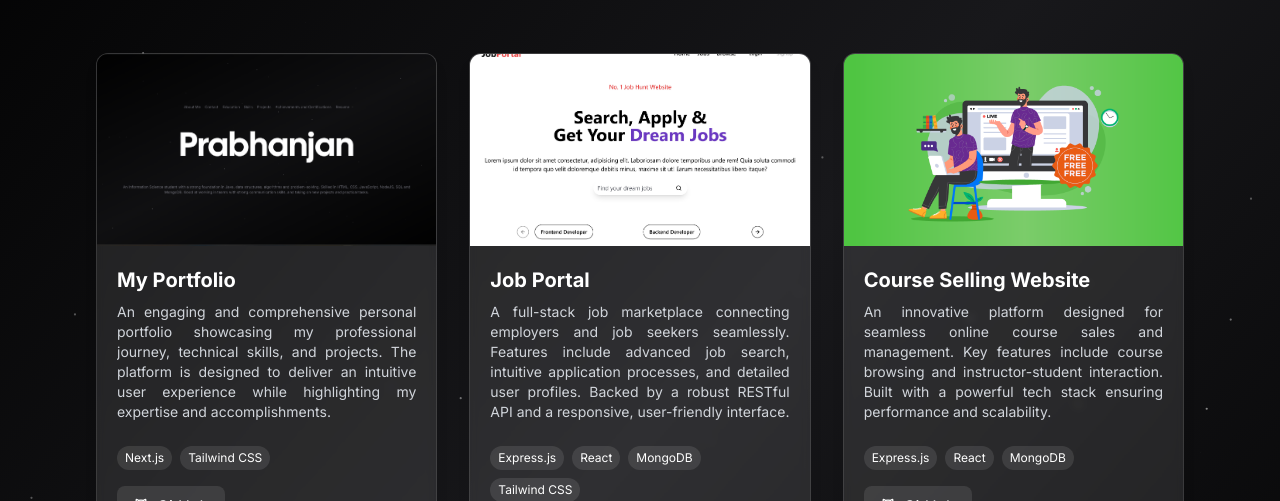
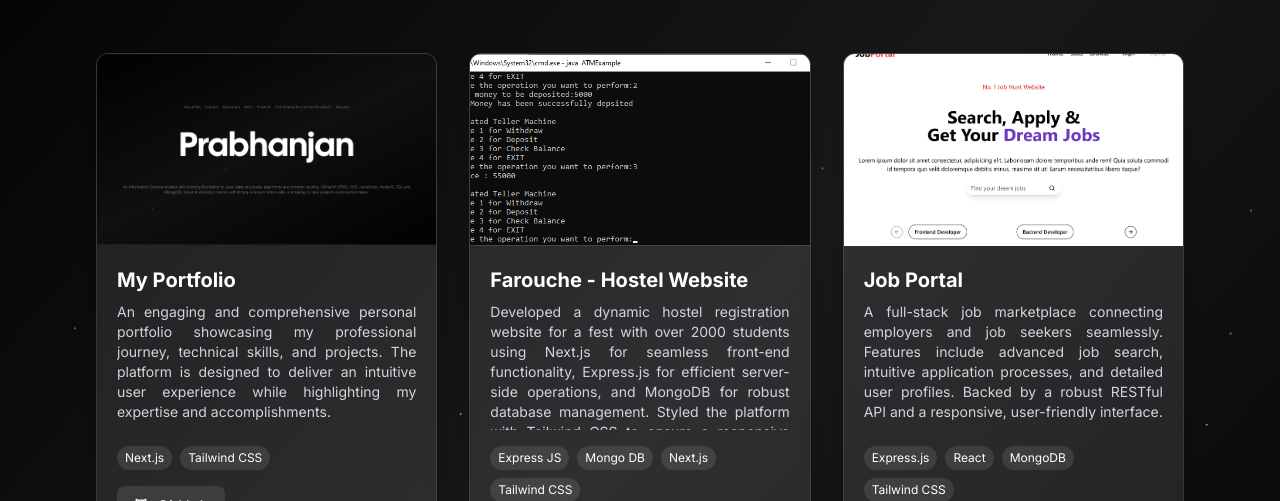
Before and after one commit to NVVPrabhanjan/My-Portfolio-, a Next.js app: page /projects in a window 1280 px wide. Shown: the part 299-800 px from the top of the page. Built offline with nearby package versions, Linux system fonts and the light colour scheme; no server answers; what tailwindcss-debug-screens would draw is missing.

Commit message:
projects

```diff
--- a/app/components/projects.tsx
+++ b/app/components/projects.tsx
@@ -32,6 +32,16 @@ The platform is designed to deliver an intuitive user experience while highlight
   },
   {
     id: 2,
+    title: "Farouche - Hostel Website",
+    description: `Developed a dynamic hostel registration website for a fest with over 2000 students using Next.js
+    for seamless front-end functionality, Express.js for efficient server-side operations, and MongoDB for robust database management. Styled the platform with Tailwind CSS to ensure a responsive and modern user interface. The system streamlined event registrations, enhancing the overall user experience.`,
+    image: "/image.png",
+    githubLink: "https://github.com/NVVPrabhanjan/FAROUCHE-Website",
+    technologies: ["Express JS","Mongo DB","Next.js", "Tailwind CSS"],
+    type: "Web Development",
+  },
+  {
+    id: 3,
     title: "Job Portal",
     description: `A full-stack job marketplace connecting employers and job seekers seamlessly.
 Features include advanced job search, intuitive application processes, and detailed user profiles.
@@ -42,7 +52,7 @@ Backed by a robust RESTful API and a responsive, user-friendly interface.`,
     type: "Full Stack",
   },
   {
-    id: 5,
+    id: 4,
     title: "Course Selling Website",
     description: `An innovative platform designed for seamless online course sales and management.
 Key features include course browsing and instructor-student interaction.
@@ -53,7 +63,7 @@ Built with a powerful tech stack ensuring performance and scalability.`,
     type: "Full Stack",
   },
   {
-    id: 3,
+    id: 5,
     title: "ATM Transaction",
     description: `A comprehensive banking application simulating core ATM functionalities.
 Features include secure customer account creation, money transfers, detailed transaction history, and efficient banking operations. `,
@@ -63,7 +73,7 @@ githubLink: "https://github.com/yourusername/atm-transaction",
     type: "Banking App",
   },
   {
-    id: 4,
+    id: 6,
     title: "BMSCE Events",
     description: `An event management platform tailored for BMSCE, streamlining event registration and navigation.
 Provides a user-friendly interface for participants and robust database integration for organizers. Enhances event management efficiency and user engagement.`,
```
